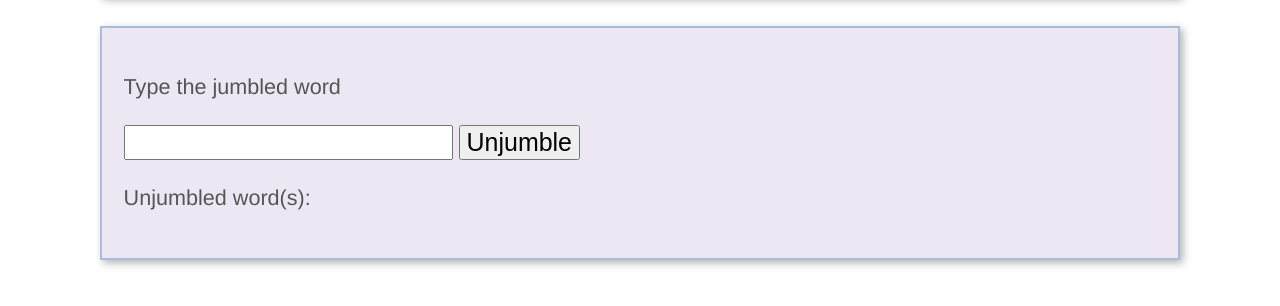
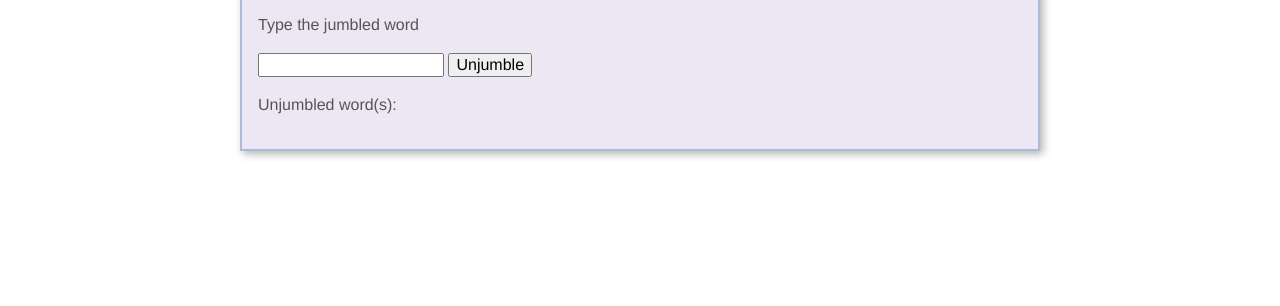
Before and after one commit to seryckd/word-jumble, a plain HTML site: page index.html in a window 1280 px wide. Shown: the part 154-460 px from the top of the page. Drawn offline with Linux system fonts and the light colour scheme.

Commit message:
playing with font size

```diff
--- a/css/layout.css
+++ b/css/layout.css
@@ -1,30 +1,25 @@
 
-:root {
-  font-size: calc(0.6rem + 1.5vmin);
-}
+:root, input, button {
+  font-family: "Helvetica", "Arial", sans-serif;
 
-input {
-  font-size: calc(0.6rem + 1.5vmin);
-}
-
-button {
-  font-size: calc(0.6rem + 1.5vmin);
+  /* Slightly larger font size */
+  font-size: medium;
 }
 
 body {
-  /* setting auto to left and right will */
-  /* margin-top margin-right margin-bottom margin-left */
+
+  /* The width of the body is capped at 50em. */
+  max-width: 50em;
+
+  /* setting auto to left and right will centre the body in the window */
   margin: 0 auto;
 
-  font-family: "Helvetica", "Arial", sans-serif;
   /* the height of a line box. This puts space above and below the text line */
   line-height: 1.5;
 
   /* Softer black for text */
   color: #555;
 
-  /* The body text can only be up to 50em (font size) */
-  max-width: 50em;
 }
 
 .masthead {
```
